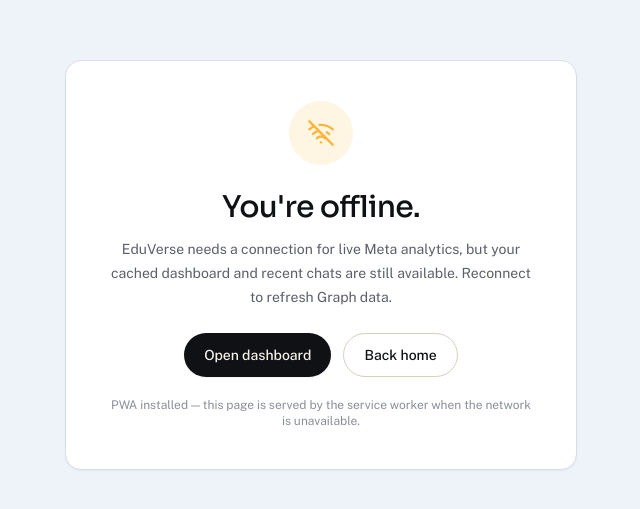
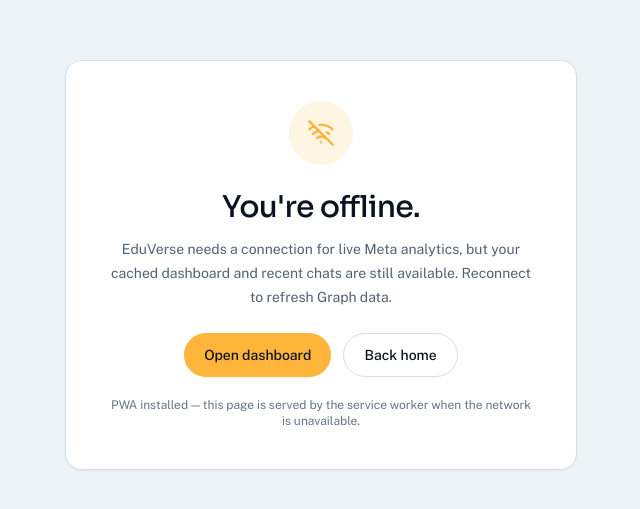
Before and after one commit to Nand3157/eduversesocial, a Next.js app: page /offline in a window 1280 px wide. Shown: the part 135-644 px from the top of the page, without its empty margins (319-959 px from the left). Built offline with nearby package versions, Linux system fonts and the light colour scheme; no server answers.

Commit message:
fix(ui): unify ice theme system

```diff
--- a/app/demo/page.tsx
+++ b/app/demo/page.tsx
@@ -1,6 +1,6 @@
 import type { Metadata } from "next";
 import Link from "next/link";
-import { ArrowLeft, Eye, ShieldCheck, Sparkles } from "lucide-react";
+import { ArrowLeft, Eye, ShieldCheck } from "lucide-react";
 import { Button } from "@/components/ui/button";
 import { DemoDashboard } from "@/components/demo/demo-dashboard";
 import { ThemeToggle } from "@/components/providers/theme-toggle";
@@ -13,7 +13,7 @@
 
 export default function DemoPage() {
   return (
-    <div className="min-h-screen bg-[#EEF3F9] dark:bg-[#0A0F1E]">
+    <div className="dashboard-canvas min-h-screen bg-[#EEF3F9] dark:bg-[#0A0F1E]">
       <header className="sticky top-0 z-30 border-b border-[#D6DFE8] dark:border-[#1F2A44] bg-white/85 dark:bg-[#0B1220]/85 backdrop-blur-xl">
         <div className="mx-auto flex h-[68px] max-w-6xl items-center justify-between px-5 sm:px-8">
           <Link href="/" className="inline-flex items-center gap-2.5">
@@ -35,7 +35,7 @@
                 <ArrowLeft className="h-3.5 w-3.5" aria-hidden="true" /> Back to site
               </Link>
             </Button>
-            <Button asChild size="sm" className="bg-ink text-background hover:bg-ink/90">
+            <Button asChild size="sm" className="bg-primary text-ink hover:bg-primary-strong">
               <Link href="/signup">Start free</Link>
             </Button>
           </div>
@@ -55,7 +55,7 @@
         <DemoDashboard />
       </main>
 
-      <footer className="border-t border-[#D6DFE8] dark:border-[#1F2A44] bg-white dark:bg-[#0B1220] px-5 py-8 sm:px-8">
+      <footer className="bg-transparent px-5 py-8 sm:px-8">
         <div className="mx-auto flex max-w-6xl flex-col items-center justify-between gap-3 text-xs text-mutedText sm:flex-row">
           <p>Demo uses synthetic data inspired by real Meta Graph API shapes. Connect your accounts for live numbers.</p>
           <div className="flex gap-4">
--- a/app/globals.css
+++ b/app/globals.css
@@ -2,24 +2,24 @@
 @tailwind components;
 @tailwind utilities;
 
-/* ΓÇö Edit Bay + Light Table ΓÇö committed palette ΓÇö */
+/* Ice theme tokens — one surface language across marketing, demo, and app UI. */
 :root {
   color-scheme: light;
-  --background: #F6F1E9;
+  --background: #EEF3F9;
   --surface: #FFFFFF;
-  --surface-muted: #EAE3D6;
-  --surface-ink: #0F1115;
-  --ink: #0F1115;
-  --ink-soft: #1A1E24;
-  --muted: #5B5F6B;
-  --faint: #8A8E99;
-  --line: #D8D0BE;
-  --line-ink: #242830;
+  --surface-muted: #E5EDF6;
+  --surface-ink: #0B1220;
+  --ink: #0B1220;
+  --ink-soft: #1F2A44;
+  --muted: #516174;
+  --faint: #64748B;
+  --line: #D6DFE8;
+  --line-ink: #1F2A44;
   --accent: #FFB43A;
   --accent-strong: #E89B1C;
   --accent-soft: rgba(255, 180, 58, 0.14);
   --accent-glow: rgba(255, 180, 58, 0.28);
-  --ok: #2EB97A;
+  --ok: #177A4D;
   --warn: #E4532A;
   --bad: #C0392B;
   --shadow-soft: 0 1px 2px rgba(15,17,21,0.06), 0 14px 36px -18px rgba(15,17,21,0.18);
@@ -29,20 +29,21 @@
 
 .dark {
   color-scheme: dark;
-  --background: #0F1115;
-  --surface: #1A1E24;
-  --surface-muted: #232730;
-  --surface-ink: #0F1115;
-  --ink: #F6F1E9;
-  --ink-soft: #EAE3D6;
-  --muted: #A1A6B2;
-  --faint: #7F8694;
-  --line: #2A2F3A;
-  --line-ink: #2A2F3A;
+  --background: #0A0F1E;
+  --surface: #141E32;
+  --surface-muted: #1B2941;
+  --surface-ink: #0A0F1E;
+  --ink: #E6EEF6;
+  --ink-soft: #C8D7EA;
+  --muted: #A8B8CC;
+  --faint: #8AA0BE;
+  --line: #1F2A44;
+  --line-ink: #1F2A44;
   --accent: #FFB43A;
   --accent-strong: #FFC96B;
   --accent-soft: rgba(255,180,58,0.16);
   --accent-glow: rgba(255,180,58,0.22);
+  --ok: #67D9A0;
   --shadow-soft: 0 1px 2px rgba(0,0,0,0.4), 0 16px 40px -20px rgba(0,0,0,0.6);
   --shadow-lift: 0 4px 16px rgba(0,0,0,0.5), 0 28px 64px -24px rgba(0,0,0,0.7);
   --shadow-ink: 0 10px 40px rgba(0,0,0,0.6);
--- a/app/layout.tsx
+++ b/app/layout.tsx
@@ -36,8 +36,8 @@
 
 export const viewport: Viewport = {
   themeColor: [
-    { media: "(prefers-color-scheme: light)", color: "#12100E" },
-    { media: "(prefers-color-scheme: dark)", color: "#0E0C0A" }
+    { media: "(prefers-color-scheme: light)", color: "#EEF3F9" },
+    { media: "(prefers-color-scheme: dark)", color: "#0A0F1E" }
   ]
 };
 
--- a/app/manifest.ts
+++ b/app/manifest.ts
@@ -7,8 +7,8 @@
     description: "Indexes IG/FB/Threads engagement into persistent memory, then tells you what to post and when.",
     start_url: "/dashboard",
     display: "standalone",
-    background_color: "#faf7f0",
-    theme_color: "#c8552b",
+    background_color: "#EEF3F9",
+    theme_color: "#EEF3F9",
     icons: [
       { src: "/icon.svg", sizes: "any", type: "image/svg+xml", purpose: "any" },
       { src: "/icon-192.png", sizes: "192x192", type: "image/png", purpose: "any" },
--- a/app/page.tsx
+++ b/app/page.tsx
@@ -1,5 +1,6 @@
 import type { Metadata } from "next";
 import Link from "next/link";
+import Script from "next/script";
 import { Mail, Phone } from "lucide-react";
 import { LandingPage } from "@/components/landing-page";
 import { SITE } from "@/lib/agentic/site";
@@ -86,7 +87,7 @@
 
 function Footer() {
   return (
-    <footer className="relative overflow-hidden border-t border-[var(--line-ink)] bg-[var(--surface-ink)] px-5 py-14 sm:px-8 text-white">
+    <footer className="relative overflow-hidden bg-[var(--surface-ink)] px-5 py-14 sm:px-8 text-white">
       <div className="pointer-events-none absolute inset-x-0 top-0 h-3 sprocket-track opacity-20" aria-hidden />
       <div className="mx-auto grid max-w-[1280px] gap-10 sm:grid-cols-2 lg:grid-cols-[1.4fr_1fr_1fr_1fr]">
         <div>
@@ -177,7 +178,8 @@
 export default function Home() {
   return (
     <>
-      <script
+      <Script
+        id="site-jsonld"
         type="application/ld+json"
         dangerouslySetInnerHTML={{ __html: JSON.stringify(jsonLd).replace(/</g, "\u003c") }}
       />
--- a/components/dashboard/animated-number.tsx
+++ b/components/dashboard/animated-number.tsx
@@ -5,8 +5,14 @@
 
 export function AnimatedNumber({ value, suffix = "" }: { value: number; suffix?: string }) {
   const ref = useRef<HTMLSpanElement>(null);
-  const count = useMotionValue(0);
-  const rounded = useTransform(count, (latest) => `${Math.round(latest).toLocaleString()}${suffix}`);
+  // Render the real value on first paint so screenshots, assistive tech, and
+  // reduced-motion users never encounter a misleading zero placeholder.
+  const count = useMotionValue(value);
+  const rounded = useTransform(count, (latest) => {
+    const precision = Number.isInteger(value) ? 0 : 1;
+    const formatted = latest.toLocaleString("en-US", { maximumFractionDigits: precision, minimumFractionDigits: precision });
+    return `${formatted}${suffix}`;
+  });
   const inView = useInView(ref, { once: true, amount: 0.5 });
   const reduceMotion = useReducedMotion();
 
--- a/components/ui/button.tsx
+++ b/components/ui/button.tsx
@@ -8,12 +8,12 @@
   {
     variants: {
       variant: {
-        primary: "bg-ink text-background shadow-sm hover:-translate-y-px hover:shadow-md active:translate-y-0",
+        primary: "bg-primary text-ink shadow-sm hover:bg-primary-strong hover:-translate-y-px hover:shadow-md active:translate-y-0",
         secondary:
           "border border-borderSoft bg-card text-ink hover:border-mutedText/40 hover:bg-surface",
         ghost: "text-mutedText hover:bg-surface hover:text-ink",
-        success: "bg-success text-background shadow-sm hover:-translate-y-px hover:shadow-md",
-        accent: "bg-primary text-background shadow-sm hover:bg-primary-strong hover:-translate-y-px hover:shadow-md"
+        success: "bg-success text-ink shadow-sm hover:-translate-y-px hover:shadow-md",
+        accent: "bg-primary text-ink shadow-sm hover:bg-primary-strong hover:-translate-y-px hover:shadow-md"
       },
       size: {
         default: "h-11 px-5 min-h-[44px]",
```
Also changed, not shown: components/demo/demo-dashboard.tsx (+5 -6 lines), components/landing-page.tsx (+42 -37 lines).
